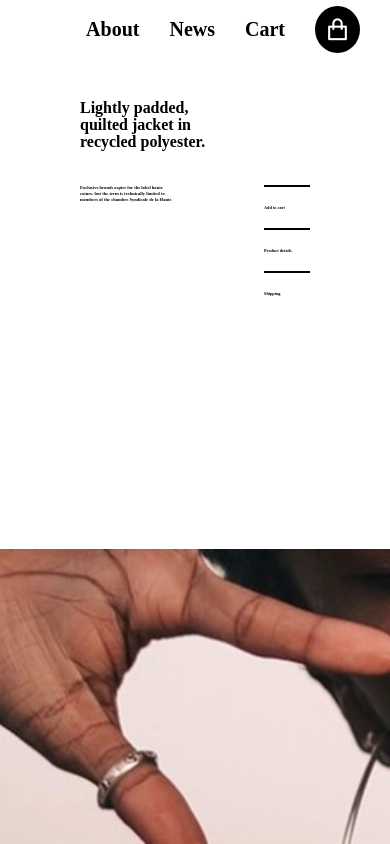
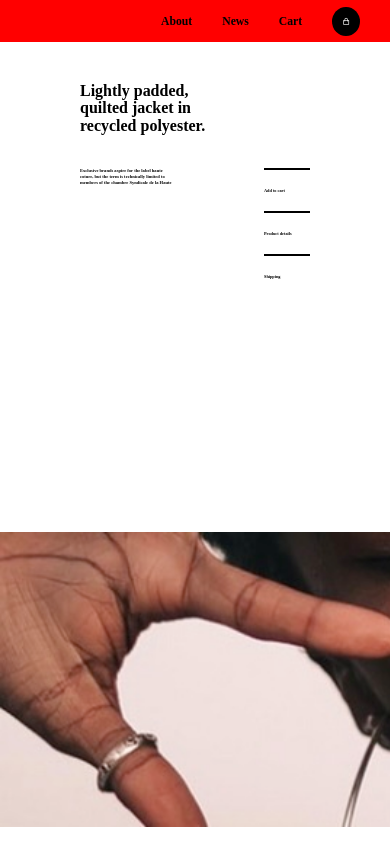
Before and after one commit to ayushhhmeena/ShopJacket, a plain HTML site: page index.html in a window 390 px wide. Drawn offline with nearby package versions, Linux system fonts and the light colour scheme.

Commit message:
Adding Mobile Responsiveness

```diff
--- a/style.css
+++ b/style.css
@@ -120,6 +120,39 @@ html, body{
     background-size: cover;
 }
 
+@media (max-width:600px){
+    #navbar{
+        background-color: red;
+        width: 100%;
+        height: 5%;
+        display: flex;
+        justify-content: flex-end;
+        align-items: center;
+        gap: 30px;
+        padding: 0 30px;
+    }
+
+    #navbar h4{
+        font-size: 3vw;
+    }
+
+    #navbar i{
+        color: white;
+        background-color: rgb(0, 0, 0);
+        padding: 10px;
+        font-size: 2vw;
+        font-weight: 400;
+        border-radius: 50%;
+        -webkit-border-radius: 50%;
+        -moz-border-radius: 50%;
+        -ms-border-radius: 50%;
+        -o-border-radius: 50%;
+    }
+}
+
+
+
+
 /* #content_main{
     grid-column: 1/3;
     grid-row: 2;
```
